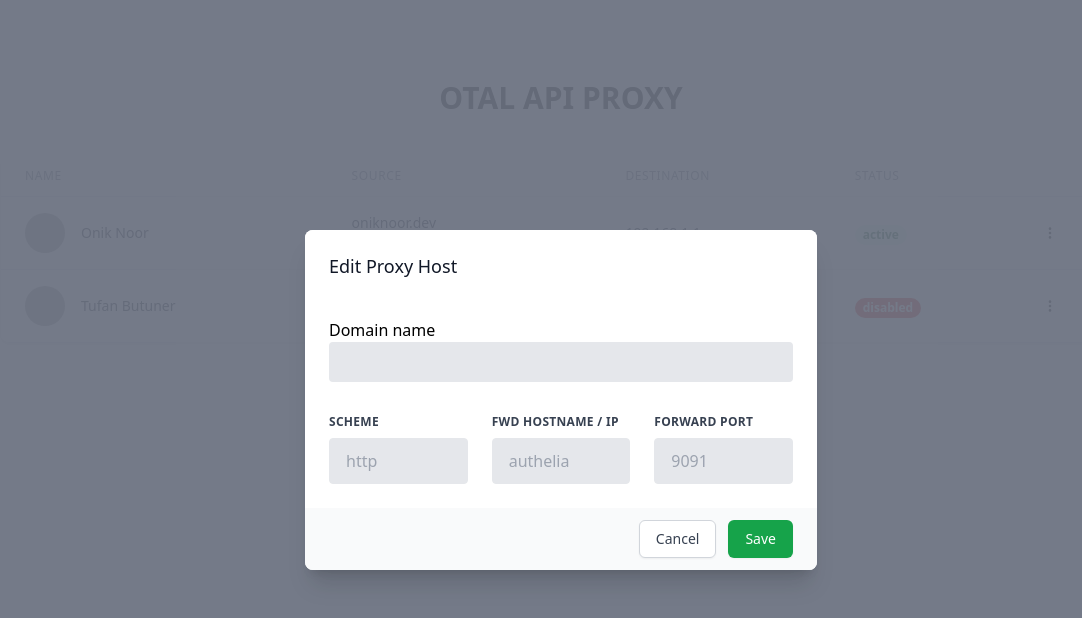
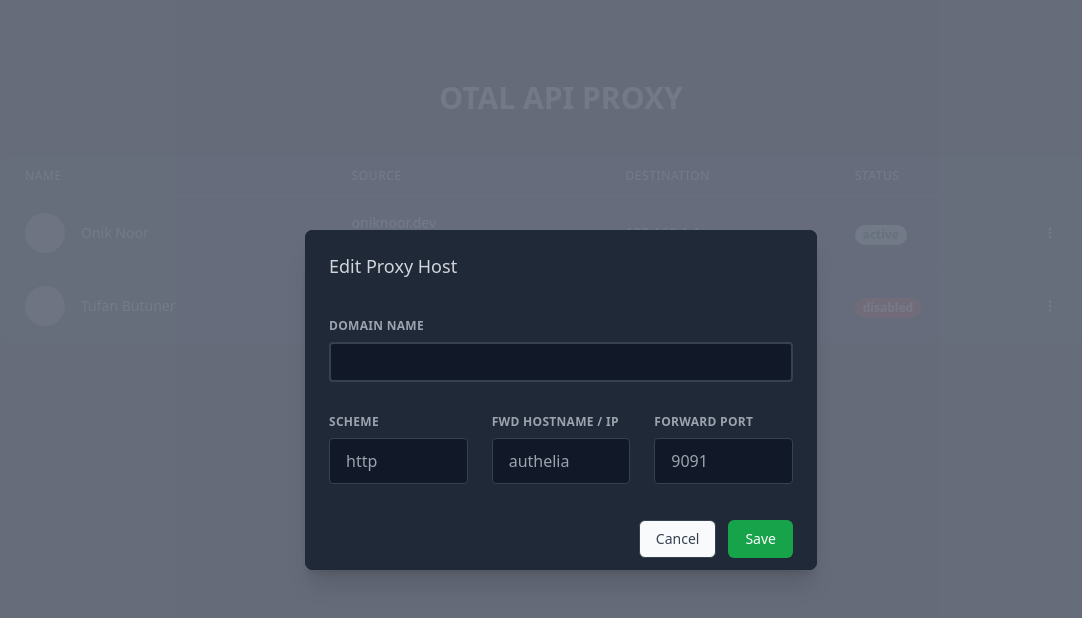
Before and after one commit to OnikNoor97/api-proxy, a Next.js app: page / in a window 1280 px wide. Both pictures are taken after a click on the link 1148 px from the left and 233 px from the top of the page. Shown: the top 618 px of the page, without its empty margins (79-1161 px from the left). Built offline with nearby package versions, Linux system fonts and the light colour scheme; grey boxes are pictures that could not be loaded.

Commit message:
dark mode added

```diff
--- a/src/components/atoms/Table/Modal/ModalComponent.tsx
+++ b/src/components/atoms/Table/Modal/ModalComponent.tsx
@@ -29,7 +29,6 @@ export default function ModalComponent() {
             <Dialog.Overlay className="fixed inset-0 bg-gray-500 bg-opacity-75 transition-opacity" />
           </Transition.Child>
 
-          {/* This element is to trick the browser into centering the modal contents. */}
           <span
             className="hidden sm:inline-block sm:align-middle sm:h-screen"
             aria-hidden="true"
@@ -45,21 +44,23 @@ export default function ModalComponent() {
             leaveFrom="opacity-100 translate-y-0 sm:scale-100"
             leaveTo="opacity-0 translate-y-4 sm:translate-y-0 sm:scale-95"
           >
-            <div className="inline-block align-bottom bg-white rounded-lg text-left overflow-hidden shadow-xl transform transition-all sm:my-8 sm:align-middle sm:max-w-lg sm:w-full">
-              <div className="bg-white px-4 pt-5 pb-4 sm:p-6 sm:pb-4">
+            <div className="inline-block align-bottom bg-gray-800 rounded-lg text-left overflow-hidden shadow-xl transform transition-all sm:my-8 sm:align-middle sm:max-w-lg sm:w-full">
+              <div className="bg-gray-800 px-4 pt-5 pb-4 sm:p-6 sm:pb-4">
                 <div className="sm:flex sm:items-start">
                   <div className="mt-3 text-center sm:mt-0 sm:text-left">
                     <Dialog.Title
                       as="h3"
-                      className="text-lg leading-6 font-medium text-gray-900 mb-10"
+                      className="text-lg leading-6 font-medium text-gray-300 mb-10"
                     >
                       Edit Proxy Host
                     </Dialog.Title>
 
                     <div className="mb-8">
-                      <h3>Domain name</h3>
+                      <label className="block uppercase tracking-wide text-gray-400 text-xs font-bold mb-2">
+                        Domain name
+                      </label>
                       <input
-                        className="bg-gray-200 appearance-none border-2 border-gray-200 rounded w-full py-2 px-4 text-gray-700 leading-tight focus:outline-none focus:bg-white focus:border-purple-500"
+                        className="bg-gray-900 appearance-none border-2 border-gray-700 rounded w-full py-2 px-4 text-gray-300 leading-tight focus:outline-none focus:bg-gray-900 focus:border-gray-500"
                         id="inline-full-name"
                         type="text"
                       />
@@ -68,11 +69,11 @@ export default function ModalComponent() {
                     <form className="w-full max-w-lg">
                       <div className="flex flex-wrap -mx-3 mb-2">
                         <div className="w-full md:w-1/3 px-3 mb-6 md:mb-0">
-                          <label className="block uppercase tracking-wide text-gray-700 text-xs font-bold mb-2">
+                          <label className="block uppercase tracking-wide text-gray-400 text-xs font-bold mb-2">
                             Scheme
                           </label>
                           <input
-                            className="appearance-none block w-full bg-gray-200 text-gray-700 border border-gray-200 rounded py-3 px-4 leading-tight focus:outline-none focus:bg-white focus:border-gray-500"
+                            className="appearance-none block w-full bg-gray-900 text-gray-300 border border-gray-700 rounded py-3 px-4 leading-tight focus:outline-none focus:bg-gray-900 focus:border-gray-500"
                             id="grid-city"
                             type="text"
                             placeholder="http"
@@ -81,11 +82,11 @@ export default function ModalComponent() {
                         </div>
 
                         <div className="w-full md:w-1/3 px-3 mb-6 md:mb-0">
-                          <label className="block uppercase tracking-wide text-gray-700 text-xs font-bold mb-2">
+                          <label className="block uppercase tracking-wide text-gray-400 text-xs font-bold mb-2">
                             Fwd Hostname / IP
                           </label>
                           <input
-                            className="appearance-none block w-full bg-gray-200 text-gray-700 border border-gray-200 rounded py-3 px-4 leading-tight focus:outline-none focus:bg-white focus:border-gray-500"
+                            className="appearance-none block w-full bg-gray-900 text-gray-300 border border-gray-700 rounded py-3 px-4 leading-tight focus:outline-none focus:bg-gray-900 focus:border-gray-500"
                             id="grid-zip"
                             type="text"
                             placeholder="authelia"
@@ -94,11 +95,11 @@ export default function ModalComponent() {
                         </div>
 
                         <div className="w-full md:w-1/3 px-3 mb-6 md:mb-0">
-                          <label className="block uppercase tracking-wide text-gray-700 text-xs font-bold mb-2">
+                          <label className="block uppercase tracking-wide text-gray-400 text-xs font-bold mb-2">
                             Forward Port
                           </label>
                           <input
-                            className="appearance-none block w-full bg-gray-200 text-gray-700 border border-gray-200 rounded py-3 px-4 leading-tight focus:outline-none focus:bg-white focus:border-gray-500"
+                            className="appearance-none block w-full bg-gray-900 text-gray-300 border border-gray-700 rounded py-3 px-4 leading-tight focus:outline-none focus:bg-gray-900 focus:border-gray-500"
                             id="grid-zip"
                             type="text"
                             placeholder="9091"
@@ -110,7 +111,7 @@ export default function ModalComponent() {
                   </div>
                 </div>
               </div>
-              <div className="bg-gray-50 px-4 py-3 sm:px-6 sm:flex sm:flex-row-reverse">
+              <div className="bg-gray-800 px-4 py-3 sm:px-6 sm:flex sm:flex-row-reverse">
                 <button
                   type="button"
                   className="w-full inline-flex justify-center rounded-md border border-transparent shadow-sm px-4 py-2 bg-green-600 text-base font-medium text-white hover:bg-green-500 focus:outline-none focus:ring-2 focus:ring-offset-2 focus:ring-red-500 sm:ml-3 sm:w-auto sm:text-sm"
@@ -120,7 +121,7 @@ export default function ModalComponent() {
                 </button>
                 <button
                   type="button"
-                  className="mt-3 w-full inline-flex justify-center rounded-md border border-gray-300 shadow-sm px-4 py-2 bg-white text-base font-medium text-gray-700 hover:bg-gray-50 focus:outline-none focus:ring-2 focus:ring-offset-2 focus:ring-indigo-500 sm:mt-0 sm:ml-3 sm:w-auto sm:text-sm"
+                  className="mt-3 w-full inline-flex justify-center rounded-md border border-gray-700 shadow-sm px-4 py-2 bg-gray-50 text-base font-medium text-gray-700 hover:bg-white focus:outline-none focus:ring-2 focus:ring-offset-2 focus:ring-indigo-500 sm:mt-0 sm:ml-3 sm:w-auto sm:text-sm"
                   onClick={() => setOpen(false)}
                   ref={cancelButtonRef}
                 >
--- a/src/components/atoms/Table/TableComponent.tsx
+++ b/src/components/atoms/Table/TableComponent.tsx
@@ -34,34 +34,36 @@ export default function TableComponent({}: Props): ReactElement {
 
   return (
     <div className="flex flex-col mx-20 mt-20">
-      <h1 className="mb-10 mx-auto text-3xl font-bold">OTAL API PROXY</h1>
+      <h1 className="mb-10 mx-auto text-3xl font-bold text-gray-200">
+        OTAL API PROXY
+      </h1>
       <div className="-my-2 overflow-x-auto sm:-mx-6 lg:-mx-8">
         <div className="py-2 align-middle inline-block min-w-full sm:px-6 lg:px-8">
-          <div className="shadow overflow-hidden border-b border-gray-200 sm:rounded-lg">
-            <table className="min-w-full divide-y divide-gray-200">
-              <thead className="bg-gray-50">
+          <div className="bg-gray-800 overflow-hidden border-white-200 sm:rounded-lg">
+            <table className="bg-gray-800 min-w-full divide-y divide-gray-600">
+              <thead className="bg-gray-800">
                 <tr>
                   <th
                     scope="col"
-                    className="px-6 py-3 text-left text-xs font-medium text-gray-500 uppercase tracking-wider"
+                    className="px-6 py-3 text-left text-xs font-medium text-white uppercase tracking-wider"
                   >
                     Name
                   </th>
                   <th
                     scope="col"
-                    className="px-6 py-3 text-left text-xs font-medium text-gray-500 uppercase tracking-wider"
+                    className="px-6 py-3 text-left text-xs font-medium text-white uppercase tracking-wider"
                   >
                     Source
                   </th>
                   <th
                     scope="col"
-                    className="px-6 py-3 text-left text-xs font-medium text-gray-500 uppercase tracking-wider"
+                    className="px-6 py-3 text-left text-xs font-medium text-white uppercase tracking-wider"
                   >
                     Destination
                   </th>
                   <th
                     scope="col"
-                    className="px-6 py-3 text-left text-xs font-medium text-gray-500 uppercase tracking-wider"
+                    className="px-6 py-3 text-left text-xs font-medium text-white uppercase tracking-wider"
                   >
                     Status
                   </th>
@@ -72,7 +74,7 @@ export default function TableComponent({}: Props): ReactElement {
                 </tr>
               </thead>
 
-              <tbody className="bg-white divide-y divide-gray-200">
+              <tbody className="bg-gray-800 divide-y divide-gray-700">
                 {people.map((person) => (
                   <tr key={person.source}>
                     <td className="px-6 py-4 whitespace-nowrap">
@@ -85,20 +87,18 @@ export default function TableComponent({}: Props): ReactElement {
                           />
                         </div>
                         <div className="ml-4">
-                          <div className="text-sm font-medium text-gray-900">
+                          <div className="text-sm font-medium text-white">
                             {person.name}
                           </div>
                         </div>
                       </div>
                     </td>
                     <td className="px-6 py-4 whitespace-nowrap">
-                      <div className="text-sm text-gray-900">
-                        {person.source}
-                      </div>
-                      <div className="text-sm text-gray-500">{person.date}</div>
+                      <div className="text-sm text-white">{person.source}</div>
+                      <div className="text-sm text-white">{person.date}</div>
                     </td>
 
-                    <td className="px-6 py-4 whitespace-nowrap text-sm text-gray-900">
+                    <td className="px-6 py-4 whitespace-nowrap text-sm text-white">
                       {person.destination}
                     </td>
                     <td className="px-6 py-4 whitespace-nowrap">
@@ -115,7 +115,7 @@ export default function TableComponent({}: Props): ReactElement {
                     <td className="px-6 py-4 whitespace-nowrap text-right text-sm font-medium">
                       <a
                         href=""
-                        className="text-grey-600 hover:text-grey-900"
+                        className="text-white hover:text-grey-900"
                         onClick={handleClick}
                       >
                         <BsThreeDotsVertical />
--- a/src/css/globals.css
+++ b/src/css/globals.css
@@ -1,6 +1,11 @@
 @import "tailwindcss/base";
 @import "tailwindcss/components";
 @import "tailwindcss/utilities";
+
+html,
+body {
+  background-color: #18181b;
+}
 
 .container {
   display: flex;
```
